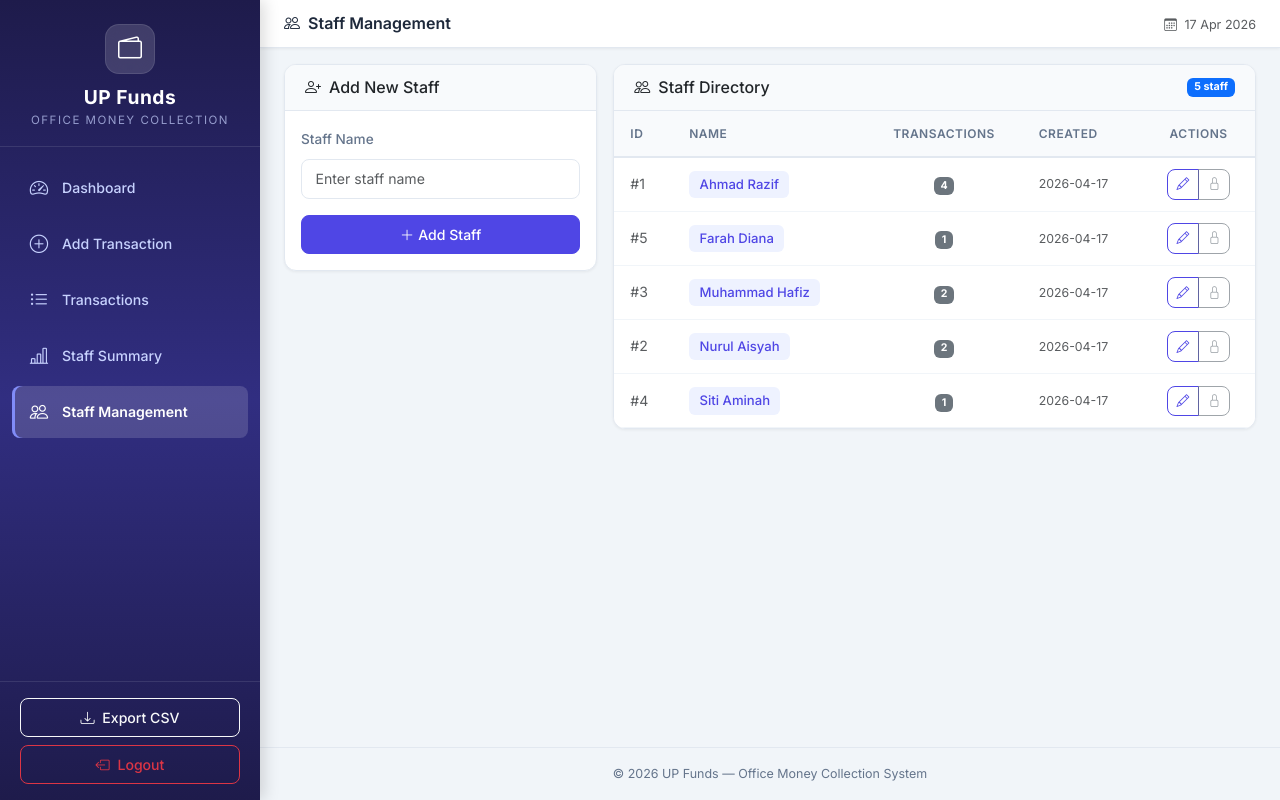
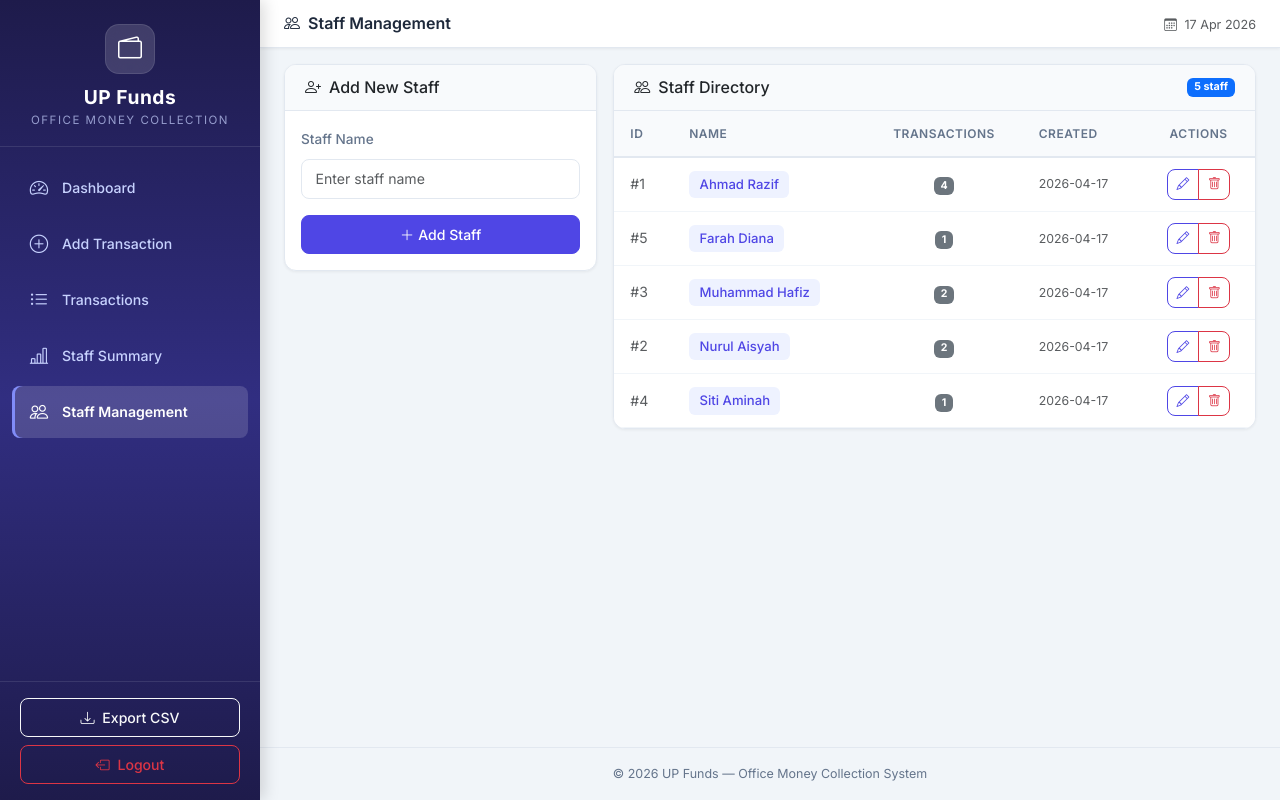
Before and after one commit to syarief02/UP_Funds, a Flask app: page /staff in a window 1280 px wide. Run offline with Flask 3, Linux system fonts and the light colour scheme; a user stored in the database is signed in; data comes from the database, SQL or seed files in the repository; both versions use the stored data as it was after the commit.

Commit message:
feat: implement staff management CRUD interface and database schema integration

```diff
--- a/templates/staff.html
+++ b/templates/staff.html
@@ -75,19 +75,11 @@
                                                 onclick="showEditModal({{ s['id'] }}, '{{ s['name']|e }}')">
                                             <i class="bi bi-pencil"></i>
                                         </button>
-                                        {% if s['transaction_count'] == 0 %}
                                         <button type="button" class="btn btn-outline-danger"
                                                 title="Delete"
                                                 onclick="confirmDeleteStaff({{ s['id'] }}, '{{ s['name']|e }}')">
                                             <i class="bi bi-trash"></i>
                                         </button>
-                                        {% else %}
-                                        <button type="button" class="btn btn-outline-secondary"
-                                                title="Cannot delete: has {{ s['transaction_count'] }} transaction(s)"
-                                                disabled>
-                                            <i class="bi bi-lock"></i>
-                                        </button>
-                                        {% endif %}
                                     </div>
                                 </td>
                             </tr>
```
Also changed, not shown: office_money.db.
